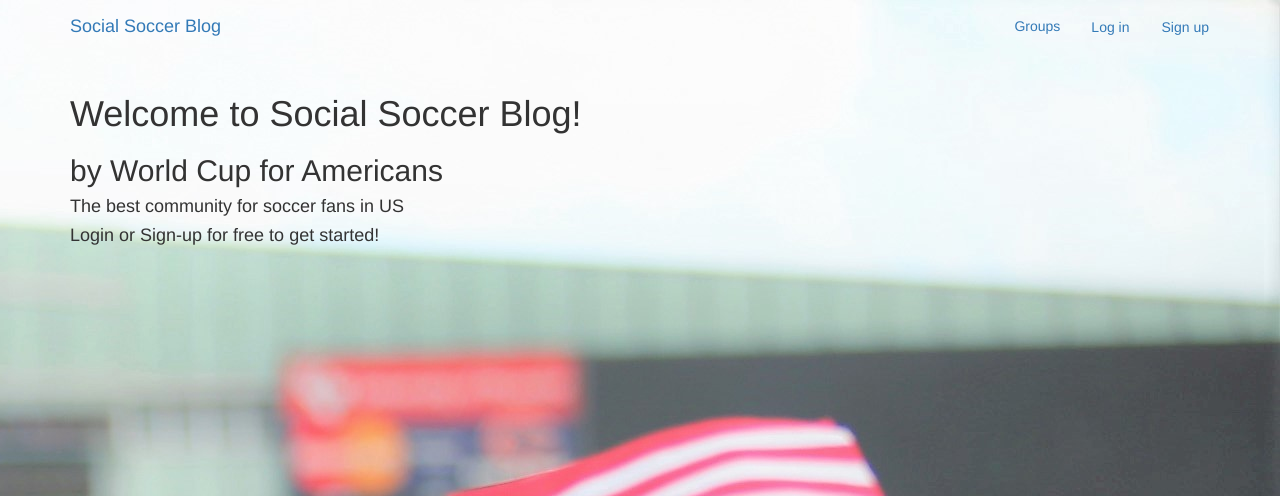
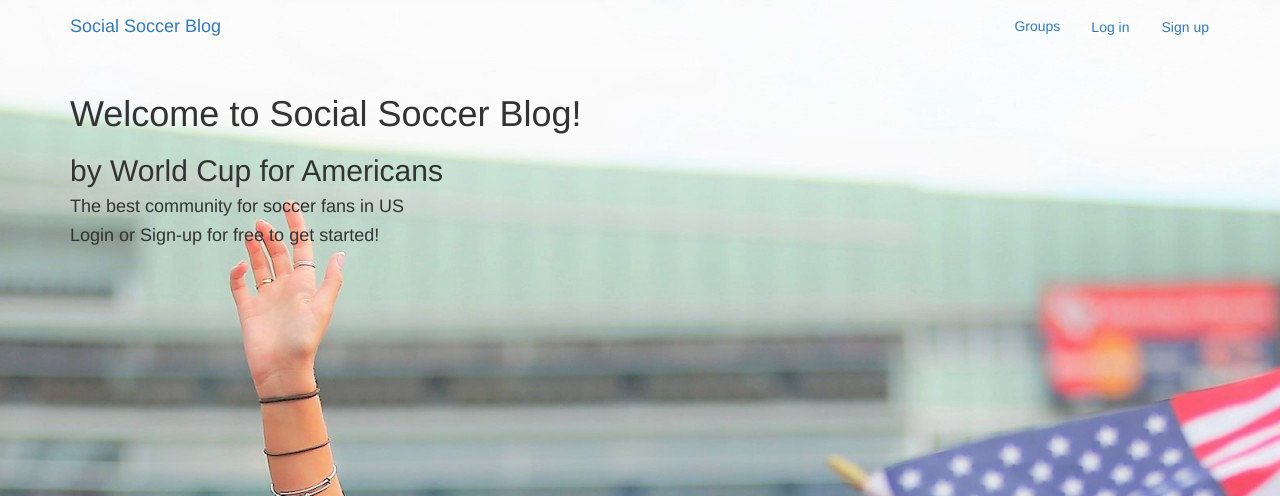
Before and after one commit to carlaoutput/blogPy, a Django app: page / in a window 1280 px wide. Shown: the top 496 px of the page. Run offline with Django 3.2, Linux system fonts and the light colour scheme; some libraries are stand-ins or nearby versions.

Commit message:
set additional domain name

```diff
--- a/blogPy/settings.py
+++ b/blogPy/settings.py
@@ -25,7 +25,7 @@ SECRET_KEY = '@)rl(-us(v+1p#@d^h2pob6!#i9fv=6^jx-!i!*-&wxch%c#2@'
 # SECURITY WARNING: don't run with debug turned on in production!
 DEBUG = True
 
-ALLOWED_HOSTS = ['178.128.145.152']
+ALLOWED_HOSTS = ['178.128.145.152', '127.0.0.1','www.ussoccer.live']
 
 
 # Application definition
--- a/static/simpleBlog/css/master.css
+++ b/static/simpleBlog/css/master.css
@@ -1,8 +1,9 @@
 body {
   margin: 0;
   overflow: hidden;
-  background-image: url("girlfan.jpg");
-  background-position: right top;
+  background-image: url("girlfan1.jpg");
+  background-position: top;
   background-repeat: no-repeat;
 
+
 }
```
Also changed, not shown: static/simpleBlog/css/girlfan.jpg (deleted), static/simpleBlog/css/girlfan1.jpg (added).
